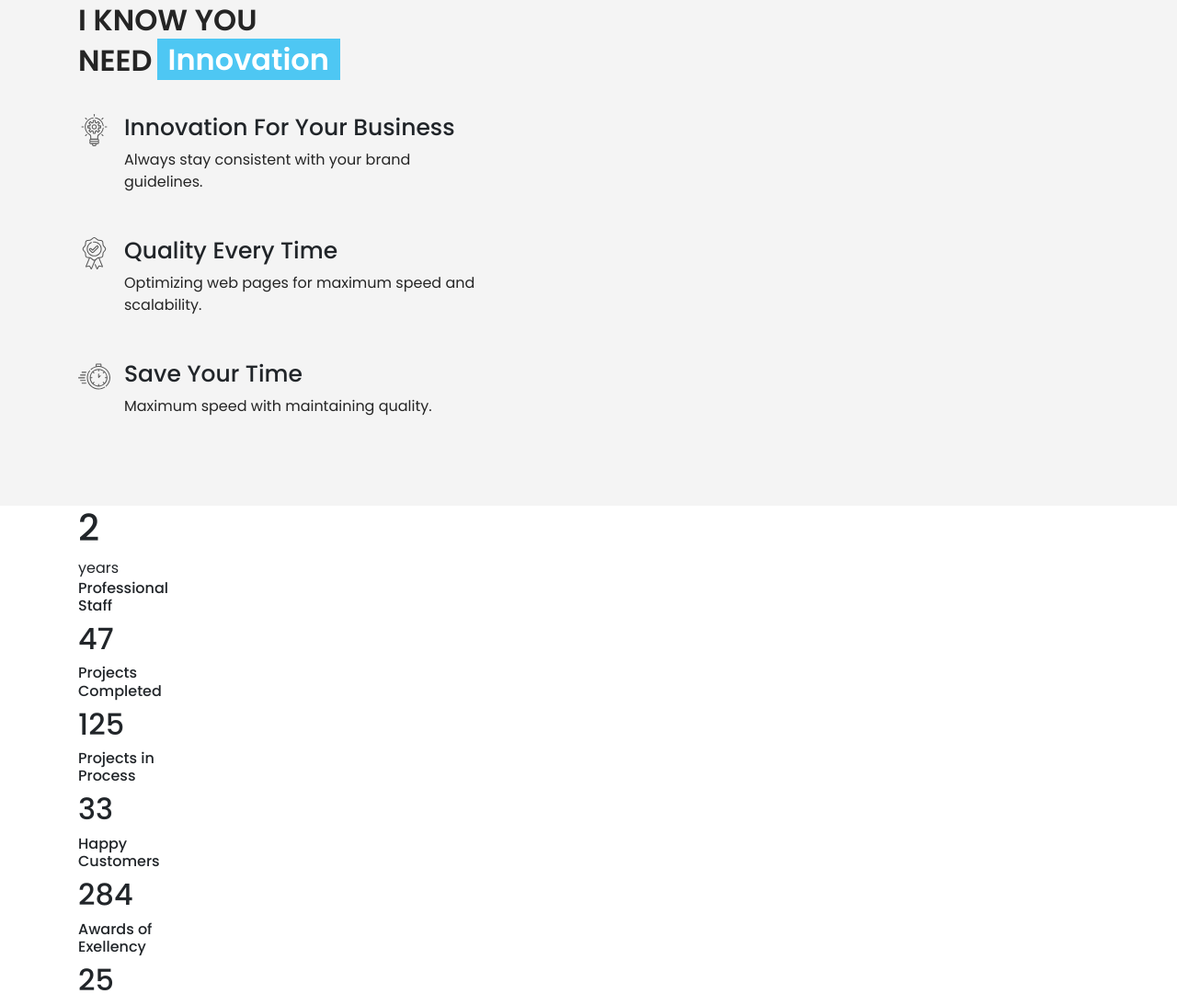
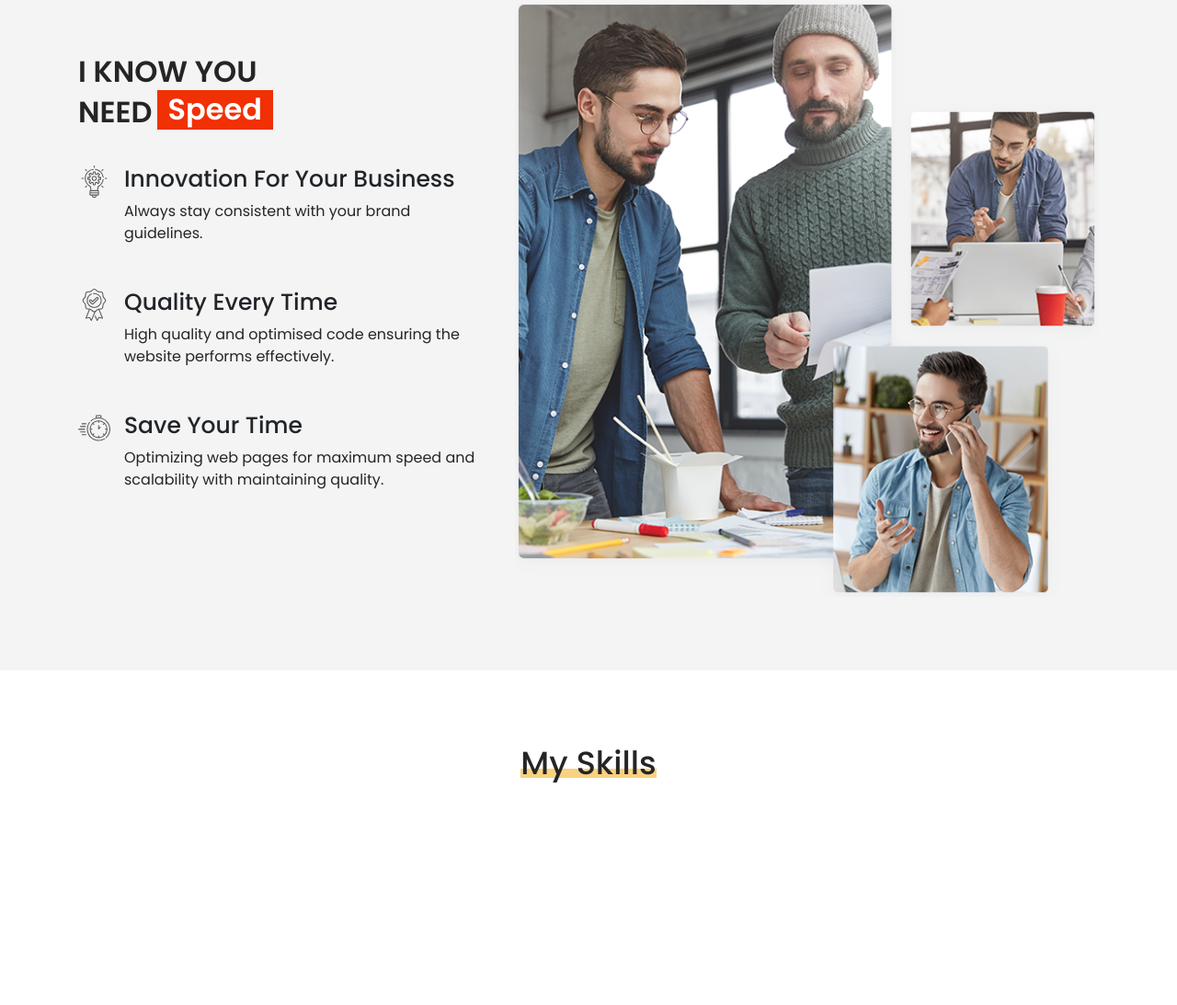
Before and after one commit to hussienkamalelden/my_portfolio, a plain HTML site: page index.html in a window 1280 px wide. Shown: the part 1512-2605 px from the top of the page at 92% size. After the commit the page ends 2507 px from the top, so only its background shows below. Drawn offline with Linux system fonts and the light colour scheme; animation ran at ten frames a second.

Commit message:
finished why me section and starting in my skills section

```diff
--- a/index.html
+++ b/index.html
@@ -190,7 +190,7 @@
             </div>
             <div class="holder">
                 <div class="row">
-                    <section class="left col-lg-5 col-md-6 col-12">
+                    <section class="left col-lg-5 col-md-6 col-12 mt-lg-3 order-md-1 order-2">
                         <h2 class="why-me-title">I KNOW YOU
                             <div class="why-me-title-special-box">
                                 <span class="why-me-title-normal">NEED</span>
@@ -229,8 +229,8 @@
                                 </section>
                                 <section class="content-card-right">
                                     <h3 class="content-card-title">Quality Every Time</h3>
-                                    <p class="content-card-subtitle">Optimizing web pages for maximum speed and
-                                        scalability.</p>
+                                    <p class="content-card-subtitle">High quality and optimised code ensuring the
+                                        website performs effectively.</p>
                                 </section>
                             </section>
                             <!-- End Content Card -->
@@ -241,15 +241,16 @@
                                 </section>
                                 <section class="content-card-right">
                                     <h3 class="content-card-title">Save Your Time</h3>
-                                    <p class="content-card-subtitle">Maximum speed with maintaining quality.
+                                    <p class="content-card-subtitle">Optimizing web pages for maximum speed and
+                                        scalability with maintaining quality.
                                     </p>
                                 </section>
                             </section>
                             <!-- End Content Card -->
                         </section>
                     </section>
-                    <section class="right col-lg-7 col-md-6 col-12">
-
+                    <section class="right col-lg-7 col-md-6 col-12 order-md-2 order-1">
+                        <img class="right-image-work" src="assets/images/work.png" alt="work image">
                     </section>
                 </div>
             </div>
@@ -257,40 +258,18 @@
     </article>
     <!-- End Why Me -->
 
-    <!-- Start Statistics -->
-    <article class="statistics">
+    <!-- Start Skills -->
+    <article class="skills" id="skills">
         <div class="container">
+            <div class="title-box">
+                <h2 class="fixed-title">My Skills</h2>
+                <div class="title-bg"></div>
+            </div>
             <div class="holder">
-                <section class="total-years">
-                    <section class="content">
-                        <h1 class="total-years-number">2</h1>
-                        <span class="total-years-duration">years</span>
-                    </section>
-                </section>
-                <section class="totals">
-                    <h6 class="totals-title">Professional <br> Staff</h6>
-                    <h2 class="totals-number" data-count="47">0</h2>
-                </section>
-                <section class="totals">
-                    <h6 class="totals-title">Projects <br> Completed</h6>
-                    <h2 class="totals-number" data-count="125">0</h2>
-                </section>
-                <section class="totals">
-                    <h6 class="totals-title">Projects in <br> Process</h6>
-                    <h2 class="totals-number" data-count="33">0</h2>
-                </section>
-                <section class="totals">
-                    <h6 class="totals-title">Happy <br> Customers</h6>
-                    <h2 class="totals-number" data-count="284">0</h2>
-                </section>
-                <section class="totals">
-                    <h6 class="totals-title">Awards of <br> Exellency</h6>
-                    <h2 class="totals-number" data-count="25">0</h2>
-                </section>
             </div>
         </div>
     </article>
-    <!-- End Statistics -->
+    <!-- End Skills -->
 
     <!-- Start Projects -->
     <article class="projects" id="projects">
@@ -333,8 +312,6 @@
     <script src="js/vendors/bootstrap/bootstrap.min.js"></script>
     <!-- JQuery -->
     <script src="js/vendors/jquery/jquery-3.5.1.js"></script>
-    <!-- Counter Up -->
-    <script src="js/main/counter_up.js"></script>
     <!-- Particles effect -->
     <script src="js/vendors/particles/particles.min.js"></script>
     <script src="js/vendors/particles/particles_initializer.js"></script>
--- a/styles/main/scss/index.scss
+++ b/styles/main/scss/index.scss
@@ -4,99 +4,24 @@
 @import "navbar";
 @import "header";
 @import "services";
+@import "why_me";
 
-.why-me
+.skills
 {
-    @extend .sections-padding;
-    background-color: $thirdColor;
-    .holder
-    {
-        margin-top: 4rem;
-        .left
-        {
-            .why-me-title
-            {
-                color: $firstColor;
-                font-weight: 600;
-                .why-me-title-special-box
-                {
-                    display: flex;
-                    .why-me-title-normal
-                    {
-                        margin-top: 5px;
-                    }
-                    .why-me-title-special
-                    {
-                        margin-left: 5px;
-                        .flip {
-                            height:50px;
-                            overflow:hidden;
-                          }
-                          .flip > div > div {
-                            color:#fff;
-                            padding:4px 12px;
-                            height:45px;
-                            margin-bottom:45px;
-                            display:inline-block;
-                          }
-                          .flip div:first-child {
-                            animation: show 5s linear reverse infinite;
-                          }
-                          .flip div div {
-                            background:#42c58a;
-                          }
-                          .flip div:first-child div {
-                            background:#4ec7f3;
-                          }
-                          .flip div:last-child div {
-                            background:#f13004;
-                          }
-                          @keyframes show {
-                            0%,100% {margin-top:-270px;}
-                            5%,33% {margin-top:-170px;}
-                            38%,66% {margin-top:-80px;}
-                            71%,99.99% {margin-top:0px;}
-                          }
-                    }
-                }
-            }
-            .content-holder
-            {
-                .content-card
-                {
-                    margin-top: 2rem;
-                    display: flex;
-                    .content-card-left
-                    {
-                        .content-card-icon
-                        {
-                            height: 35px;
-                            width: 35px;
-                        }
-                    }
-                    .content-card-right
-                    {
-                        margin-left: 15px;
-                        .content-card-title
-                        {
-                            font-size: 25px;
-                        }
-                        .content-card-subtitle
-                        {
-                        }
-                    }
-                }
-            }
-        }
-    }
+  @extend .sections-padding;
+  .holder
+  {
+    margin-top: 4rem;
+
+  }
 }
 
 // Start Media Query //
-@media (max-width: 1200px)
+@media (min-width: 1200px)
 {
 
 }
-@media (max-width: 992px)
+@media (max-width: 992px) and  (min-width: 768px)
 {
 
 }
--- /dev/null
+++ b/styles/main/scss/why_me.scss
@@ -0,0 +1,130 @@
+
+@import "variables";
+@import "placeholders";
+
+.why-me
+{
+  @extend .sections-padding;
+  background-color: $thirdColor;
+  .holder
+  {
+    margin-top: 4rem;
+    .left
+    {
+      .why-me-title
+      {
+        color: $firstColor;
+        font-weight: 600;
+        .why-me-title-special-box
+        {
+          display: flex;
+          .why-me-title-normal
+          {
+            margin-top: 5px;
+          }
+          .why-me-title-special
+          {
+            margin-left: 5px;
+            .flip
+            {
+              height:50px;
+              overflow:hidden;
+            }
+            .flip > div > div
+            {
+              color:#fff;
+              padding:4px 12px;
+              height:45px;
+              margin-bottom:45px;
+              display:inline-block;
+            }
+            .flip div:first-child {
+              animation: show 8s linear reverse infinite;
+            }
+            .flip div div {
+              background:#42c58a;
+            }
+            .flip div:first-child div {
+              background:#4ec7f3;
+            }
+            .flip div:last-child div {
+              background:#f13004;
+            }
+            @keyframes show {
+              0%,100% {margin-top:-270px;}
+              5%,33% {margin-top:-170px;}
+              38%,66% {margin-top:-80px;}
+              71%,99.99% {margin-top:0px;}
+            }
+          }
+        }
+      }
+      .content-holder
+      {
+        .content-card
+        {
+          margin-top: 2rem;
+          display: flex;
+          .content-card-left
+          {
+            .content-card-icon
+            {
+              height: 35px;
+              width: 35px;
+            }
+          }
+          .content-card-right
+          {
+            margin-left: 15px;
+            .content-card-title
+            {
+                font-size: 25px;
+            }
+          }
+        }
+      }
+    }
+    .right
+    {
+      .right-image-work
+      {
+        width: 100%;
+      }
+    }
+  }
+}
+
+// Start Media Query //
+@media (min-width: 1200px)
+{
+  .why-me
+  {
+    .holder
+    {
+      .left
+      {
+        .why-me-title
+        {
+          margin-top: 2.5rem;
+        }
+      }
+    }
+  }
+}
+@media (max-width: 992px) and  (min-width: 768px)
+{
+  .why-me
+  {
+    .holder
+    {
+      .right
+      {
+        .right-image-work
+        {
+          margin-top: 2.5rem;
+        }
+      }
+    }
+  }
+}
+// End Media Query //
```
Also changed, not shown: assets/images/work.png (added), styles/main/css/index.css, styles/main/css/why_me.css (added).
